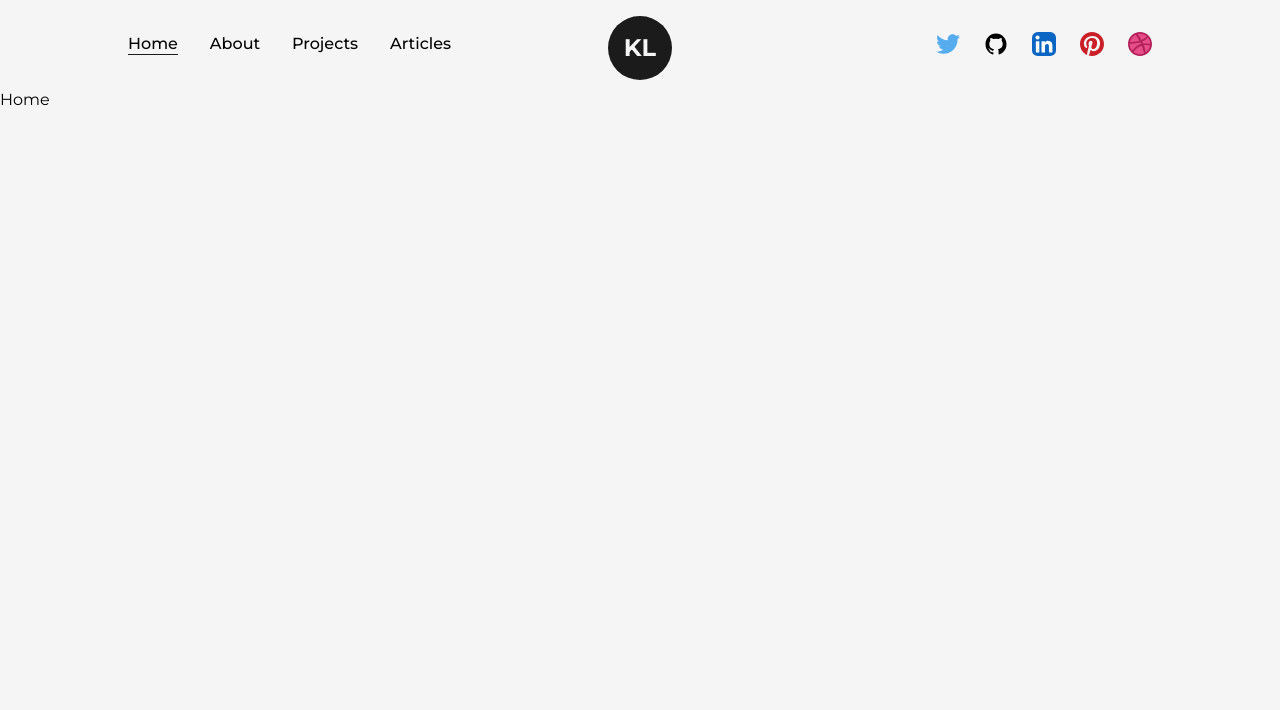
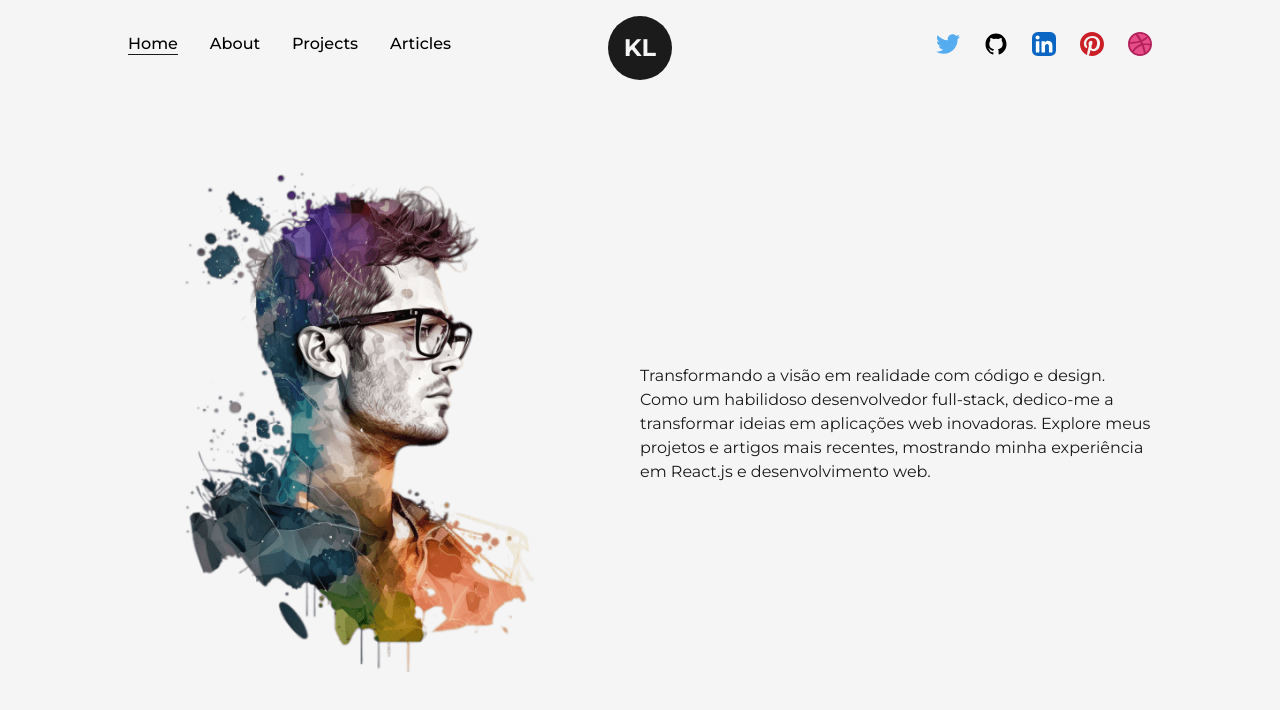
Before and after one commit to KEENNEEDYY/portifolio-CB, a Next.js app: page / in a window 1280 px wide. Shown: the top 710 px of the page. Built offline with nearby package versions, Linux system fonts and the light colour scheme.

Commit message:
Creating Home Page

```diff
--- /dev/null
+++ b/src/components/Layout.js
@@ -0,0 +1,11 @@
+import React from 'react'
+
+const Layout = ({children, className=""}) => {
+  return (
+    <div className={`w-full h-full inline-block z-0 bg-light p-32 ${className}`}>
+      {children}
+    </div>
+  )
+}
+
+export default Layout
--- a/src/pages/index.js
+++ b/src/pages/index.js
@@ -1,4 +1,7 @@
+import Layout from '@/components/Layout'
 import Head from 'next/head'
+import Image from 'next/image'
+import ProfilePic from "../../public/images/profile/developer-pic-1.png";
 
 export default function Home() {
   return (
@@ -8,8 +11,21 @@ export default function Home() {
         <meta name="description" content="Generated by create next app" />
 
       </Head>
-      <main className=''>
-        Home
+      <main className='flex items-center text-dark w-full min-h-screen'>
+        <Layout className='pt-0'>
+          <div className="flex items-center justify-between w-full">
+            <div className='w-1/2'>
+              <Image src={ProfilePic} alt="KennedyLeocadio" className='w-full h-auto' />
+            </div>
+            <div className='w-1/2'>
+              <h1>Transformando a visão em realidade com código e design.</h1>
+              <p>
+                Como um habilidoso desenvolvedor full-stack, dedico-me a transformar ideias em aplicações web inovadoras.
+                Explore meus projetos e artigos mais recentes, mostrando minha experiência em React.js e desenvolvimento web.
+              </p>
+            </div>
+          </div>
+        </Layout>
       </main>
     </>
   )
```
